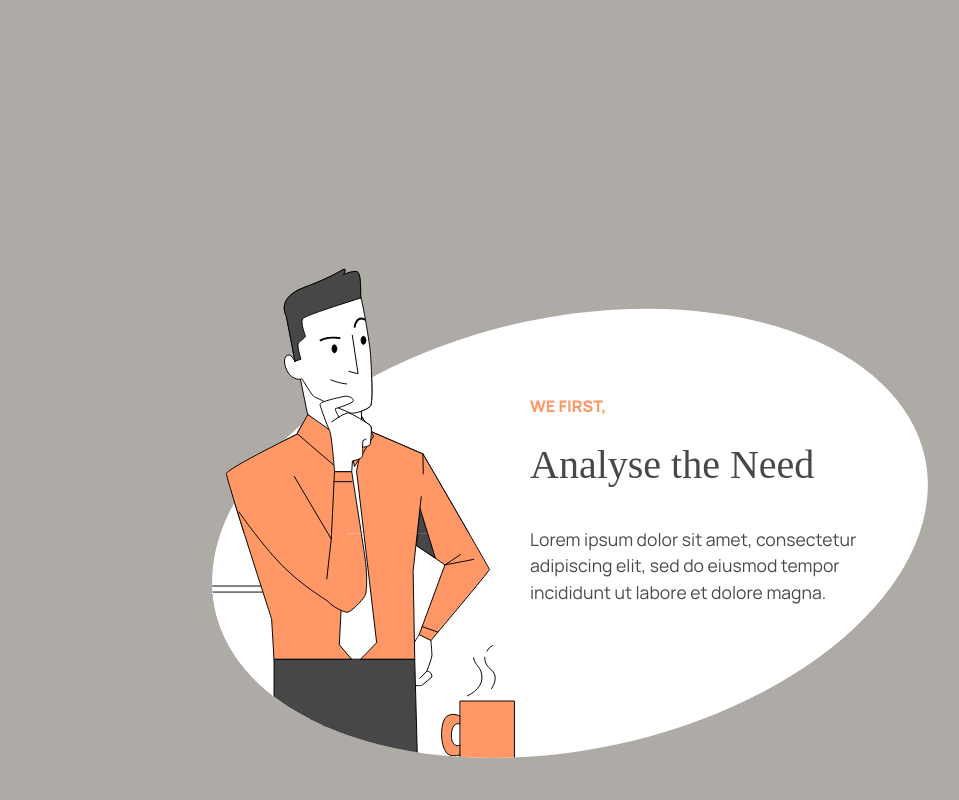
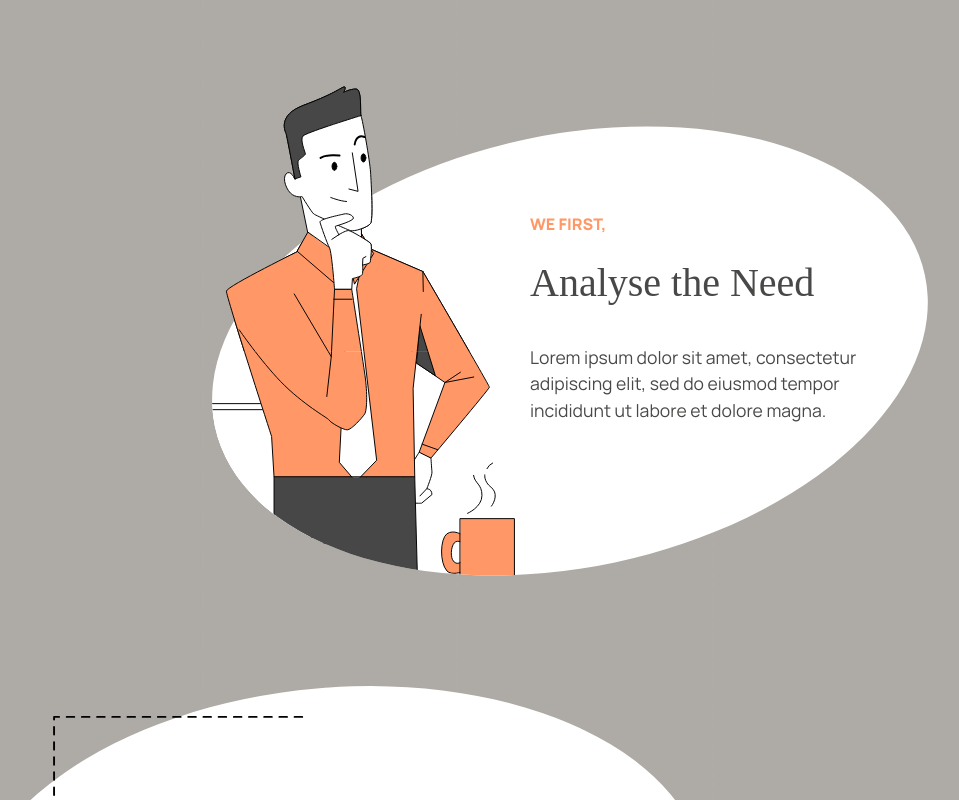
Before and after one commit to CodeSyncr/blackant.ai, a Next.js app: page /sections/s2i3 in a window 1280 px wide. Shown: the whole page, without its empty margins (182-1141 px from the left). Built offline with nearby package versions, Linux system fonts and the light colour scheme; a web font is replaced by a local one.

Commit message:
fixes/analyse model

```diff
--- a/components/generals/Section2Content3.tsx
+++ b/components/generals/Section2Content3.tsx
@@ -14,7 +14,7 @@ interface Section2Content3Props {
 const Section2Content3 = ({ align, content }: Section2Content3Props) => {
   return (
     <div
-      className=" relative flex items-center mx-8 md:mx-16 lg:mx-32 bg-baWhite md:bg-transparent my-8 rounded-xl"
+      className=" relative flex items-center h-[70vh] mx-8 md:mx-16 lg:mx-32 my-8 "
       style={{
         justifyContent: align,
       }}
--- a/components/generals/ServiceCard.tsx
+++ b/components/generals/ServiceCard.tsx
@@ -12,7 +12,7 @@ interface ServiceCardProps {
 
 const ServiceCard = ({ data }: ServiceCardProps) => {
   return (
-    <div className="relative w-[50rem] h-[22rem] md:h-[31rem] ">
+    <div className="relative w-[50rem] h-[22rem] md:h-[31rem] bg-baWhite md:bg-transparent rounded-xl">
       <div className="relative w-full h-full ">
         {/* eslint-disable-next-line @next/next/no-img-element */}
         <img
--- a/components/generals/VerticleCardsComp.tsx
+++ b/components/generals/VerticleCardsComp.tsx
@@ -8,14 +8,14 @@ import { useSection } from "../../context";
 const VerticleCardsComp = ({ data }: VerticleCardsCompProps) => {
   const { dispatch } = useSection();
   const ref = useRef<HTMLDivElement>(null!);
-  const [value, setValue] = useState(10);
+  const [value, setValue] = useState(0);
 
   let scrollingDirection = 0;
   let lastScroll = 9999;
   let scrollIdleTime = 300;
 
-  const scrollUp = () => setValue((prev) => (prev < -50 ? -65 : prev - 20));
-  const scrollDown = () => setValue((prev) => (prev > 10 ? 10 : prev + 20));
+  const scrollUp = () => setValue((prev) => (prev < -50 ? -65 : prev - 25));
+  const scrollDown = () => setValue((prev) => (prev > 10 ? 10 : prev + 25));
 
   const wheelEventHandler = (e: any) => {
     e.preventDefault();
@@ -25,13 +25,13 @@ const VerticleCardsComp = ({ data }: VerticleCardsCompProps) => {
       delta > 0 &&
       (scrollingDirection != 1 || timeNow > lastScroll + scrollIdleTime)
     ) {
-      setTimeout(() => scrollUp(), 500);
+      setTimeout(() => scrollUp(), 1000);
       scrollingDirection = 1;
     } else if (
       delta < 0 &&
       (scrollingDirection != 2 || timeNow > lastScroll + scrollIdleTime)
     ) {
-      setTimeout(() => scrollDown(), 500);
+      setTimeout(() => scrollDown(), 1000);
       scrollingDirection = 2;
     }
     lastScroll = timeNow;
@@ -40,34 +40,37 @@ const VerticleCardsComp = ({ data }: VerticleCardsCompProps) => {
   useEffect(() => {
     const element = ref.current;
     element.addEventListener("wheel", wheelEventHandler);
+    return () => {
+      element.removeEventListener("wheel", wheelEventHandler);
+    };
+  }, []);
+
+  useEffect(() => {
     if (value === 30) {
       setTimeout(() => {
         dispatch({ type: "analyse_model_exit" });
-      }, 500);
+      }, 1000);
     }
-    if (value === -70) {
+    if (value === -75) {
       setTimeout(() => {
         dispatch({ type: "analyse_model_exit" });
-      }, 500);
+      }, 1000);
       setTimeout(() => {
         dispatch({ type: "curious_abt_exit" });
-      }, 1000);
+      }, 1500);
       setTimeout(() => {
         dispatch({ type: "SEC-2-exit" });
-      }, 1500);
+      }, 2000);
       setTimeout(() => {
         dispatch({ type: "SEC-3" });
-      }, 1600);
+      }, 2100);
     }
-    return () => {
-      element.removeEventListener("wheel", wheelEventHandler);
-    };
   }, [value]);
 
   return (
     <motion.div ref={ref} className="w-full flex flex-col h-screen">
       <motion.div
-        initial={{ y: `30%` }}
+        initial={{ y: `25%` }}
         animate={{ y: `${value}%` }}
         transition={{
           type: "spring",
```
